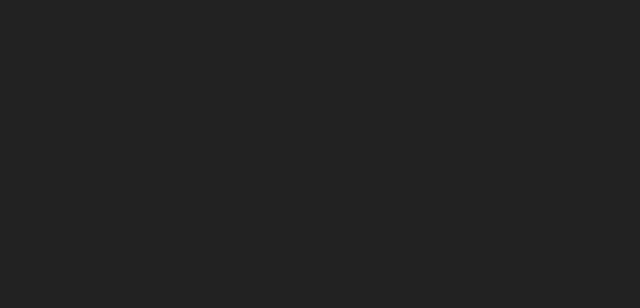
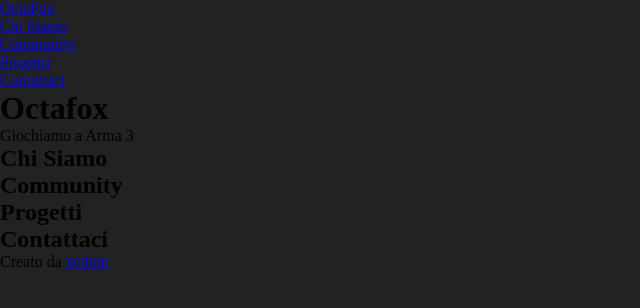
Before and after one commit to xedom/octafox.it, a plain HTML site: page index.html in a window 1280 px wide. Shown: the whole page, without its empty margins (0-640 px from the left). Drawn offline with Linux system fonts and the light colour scheme.

Commit message:
initial layout

```diff
--- a/index.html
+++ b/index.html
@@ -7,7 +7,53 @@
     <title>OctaFox</title>
     <link rel="stylesheet" href="style.css">
 </head>
-<body>
+<body id="octafox">
+    <header>
+        <nav>
+            <div id="logo"><a href="#octafox">OctaFox</a></div>
+            <ul>
+                <li><a href="#chisiamo">Chi Siamo</a></li>
+                <li><a href="#community">Community</a></li>
+                <li><a href="#progetti">Progetti</a></li>
+                <li><a href="#contattaci">Contattaci</a></li>
+            </ul>
+        </nav>
+        <div id="cover">
+            <h1 class="title">Octafox</h1>
+            <p class="description">Giochiamo a Arma 3</p>
+        </div>
+    </header>
+
+    <main>
+        <section id="chisiamo">
+            <h2>Chi Siamo</h2>
+            <div class="content">
+
+            </div>
+        </section>
+        <section id="community">
+            <h2>Community</h2>
+            <div class="content">
+
+            </div>
+        </section>
+        <section id="progetti">
+            <h2>Progetti</h2>
+            <div class="content">
+
+            </div>
+        </section>
+        <section id="contattaci">
+            <h2>Contattaci</h2>
+            <div class="content">
+
+            </div>
+        </section>
+    </main>
+
+    <footer>
+        Creato da <a href="https://github.com/xedom">xedom</a>
+    </footer>
 
     <script src="main.js"></script>
 </body>
--- a/style.css
+++ b/style.css
@@ -1,3 +1,7 @@
+html {
+    scroll-behavior: smooth;
+  }
+
 * {
     margin: 0;
     padding: 0;
```
